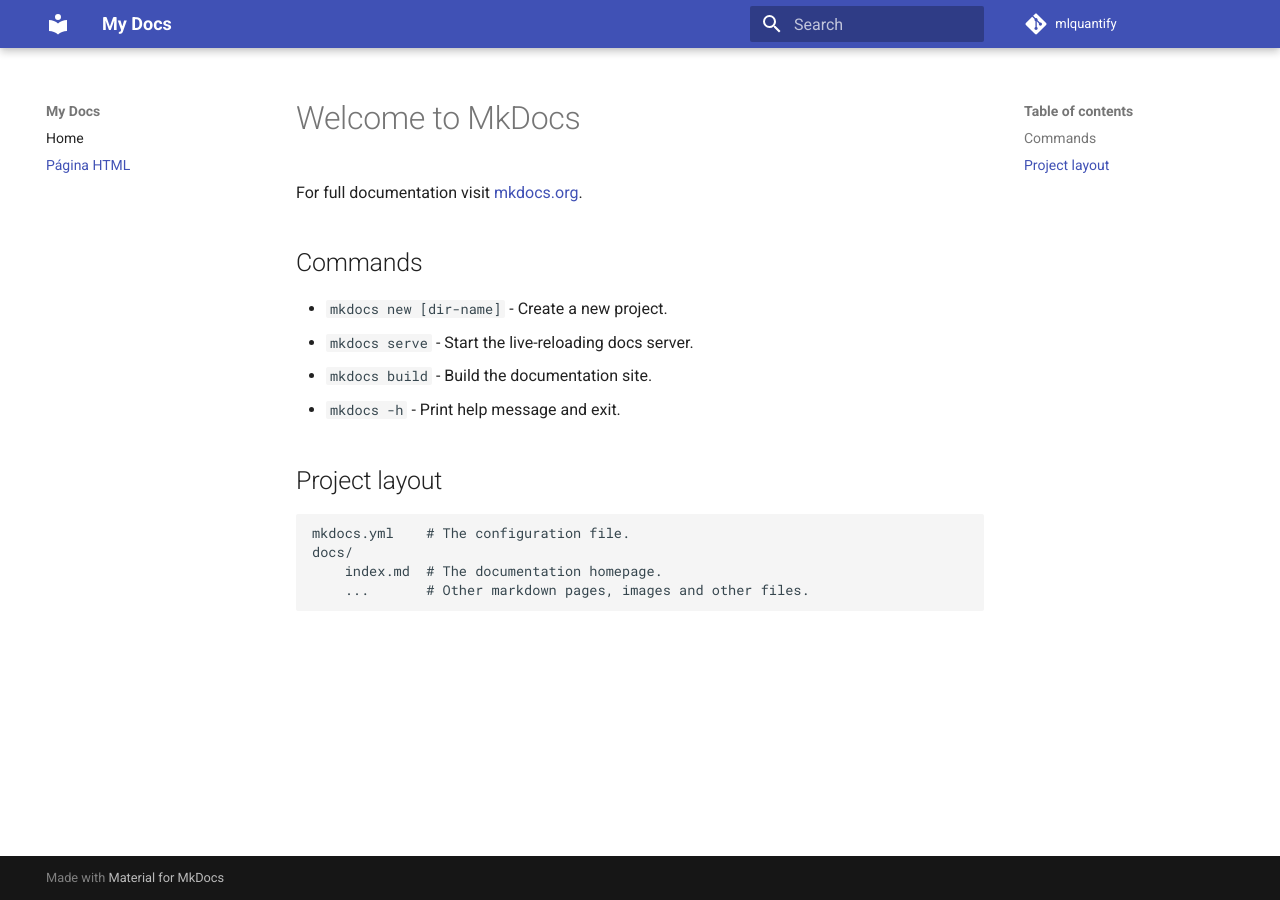
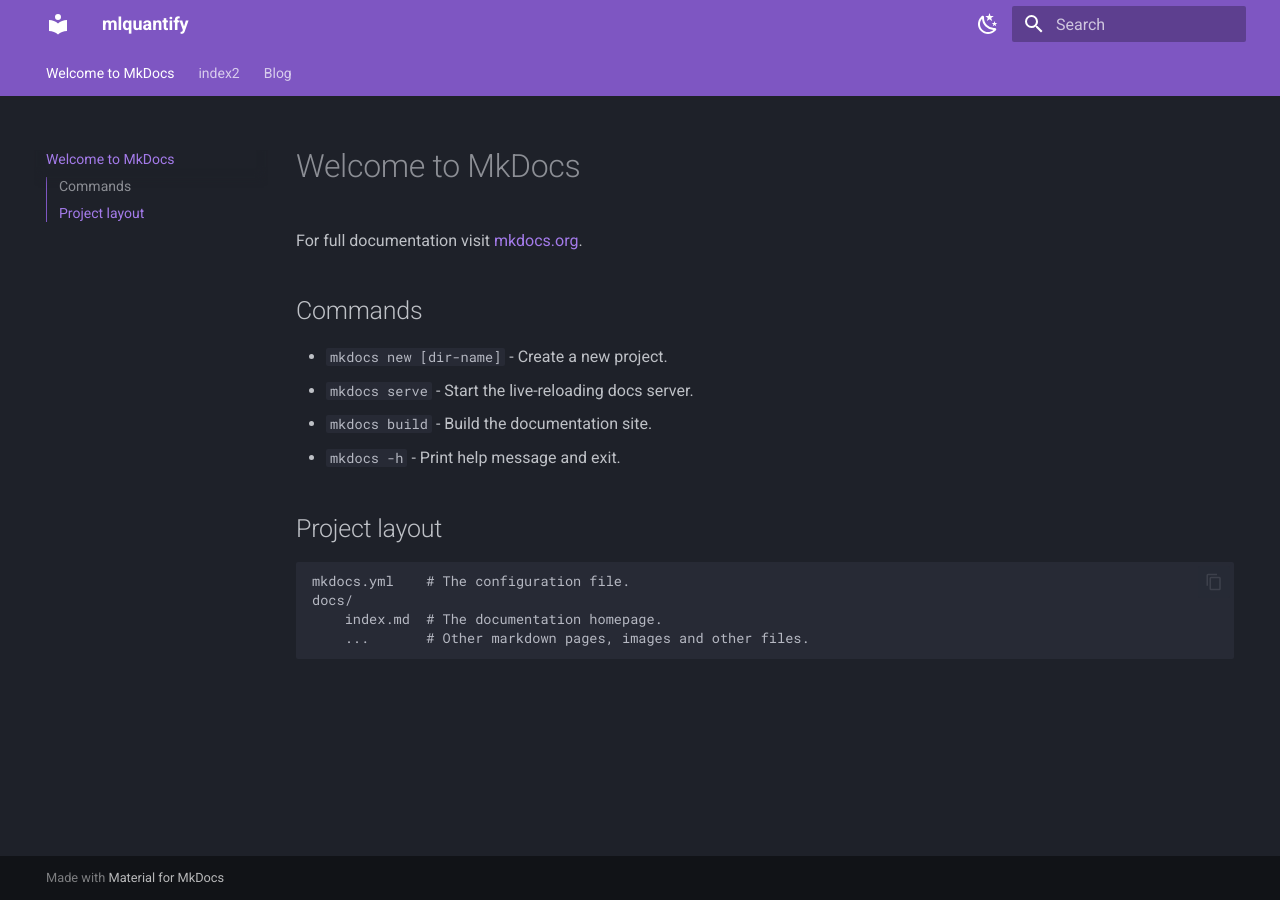
Before and after one commit to luizfernandolj/mlquantify-site, an MkDocs documentation site: the page built from docs/index.md, in a window 1280 px wide. Built offline with MkDocs 1.6.1 and Material for MkDocs 9.7.7, drawn with Linux system fonts in a browser that asks for light colours; comment, search, counter and statistics services are not loaded.

Commit message:
organized yml file, themes and plugins

```diff
--- a/docs/assets/overrides/page2.html
+++ /dev/null
@@ -1,12 +0,0 @@
-<!DOCTYPE html>
-<html lang="en">
-<head>
-    <meta charset="UTF-8">
-    <meta name="viewport" content="width=device-width, initial-scale=1.0">
-    <title>Minha Página HTML</title>
-</head>
-<body>
-    <h1>Bem-vindo à página HTML personalizada!</h1>
-    <p>Esta página foi criada manualmente usando HTML.</p>
-</body>
-</html>
--- a/mkdocs.yml
+++ b/mkdocs.yml
@@ -1,31 +1,62 @@
-site_name: My Docs
+site_name: mlquantify
 
-
-repo_name: mlquantify
-repo_url: https://github.com/luizfernandolj/mlquantify
-edit_uri: 'docs/'
-
-
-nav:
-  - Home: assets/overrides/page2.html
-  - Página HTML: index.md
 
 
 
 theme:
-    name: material
-    custom_dir: docs/assets/overrides
+  name: material
+  features:
+    - navigation.instant
+    - navigation.instant.prefetch
+    - navigation.instant.progress
+    - navigation.instant.preview
+    - navigation.tracking
+    - navigation.tabs
+    - navigations.tabs.sticky
+    - navigation.sections
+    - navigation.expand
+    - navigation.indexes
+    - toc.integrate
+    - navigation.top
+    - search.suggest
+    - search.highlight
+    - search.share
+    - content.code.copy
+
+  language: en
+
+  palette:
+
+    # Palette toggle for light mode
+    - scheme: slate
+      primary: deep purple
+      accent: yellow
+      toggle:
+        icon: material/weather-night
+        name: Switch to light mode
+
+    # Palette toggle for dark mode
+    - scheme: default
+      primary: deep purple
+      accent: blue
+      toggle:
+        icon: material/weather-sunny
+        name: Switch to dark mode
+
+
+
+markdown_extensions:
+  - pymdownx.highlight:
+      anchor_linenums: true
+      line_spans: __span
+      pygments_lang_class: true
+  - pymdownx.inlinehilite
+  - pymdownx.snippets
+  - pymdownx.superfences
+
+
 
 plugins:
   - search
-
-markdown_extensions:
-    - toc:
-        permalink: true
-
-
-
-extra_css:
-    - assets/stylesheets/extra.css
-extra_javascript:
-    - assets/scripts/extra.js
+  - tags
+  - blog
```
Also changed, not shown: docs/blog/index.md (added, +1 -0 lines), docs/index2.md (added, +44 -0 lines), docs/assets/getting_started/installation.md (deleted), docs/assets/getting_started/quick_start.md (deleted), docs/assets/scripts/extra.js (deleted), docs/assets/stylesheets/extra.css (deleted).
